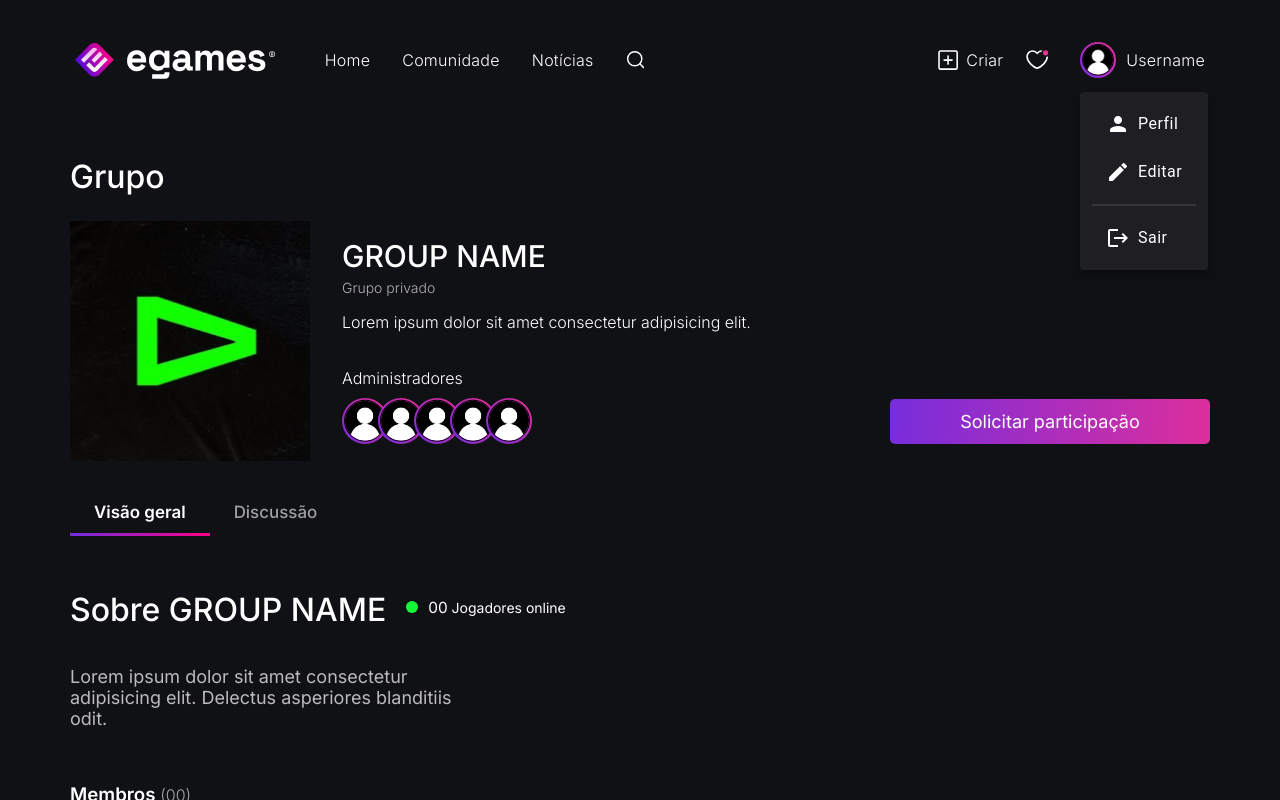
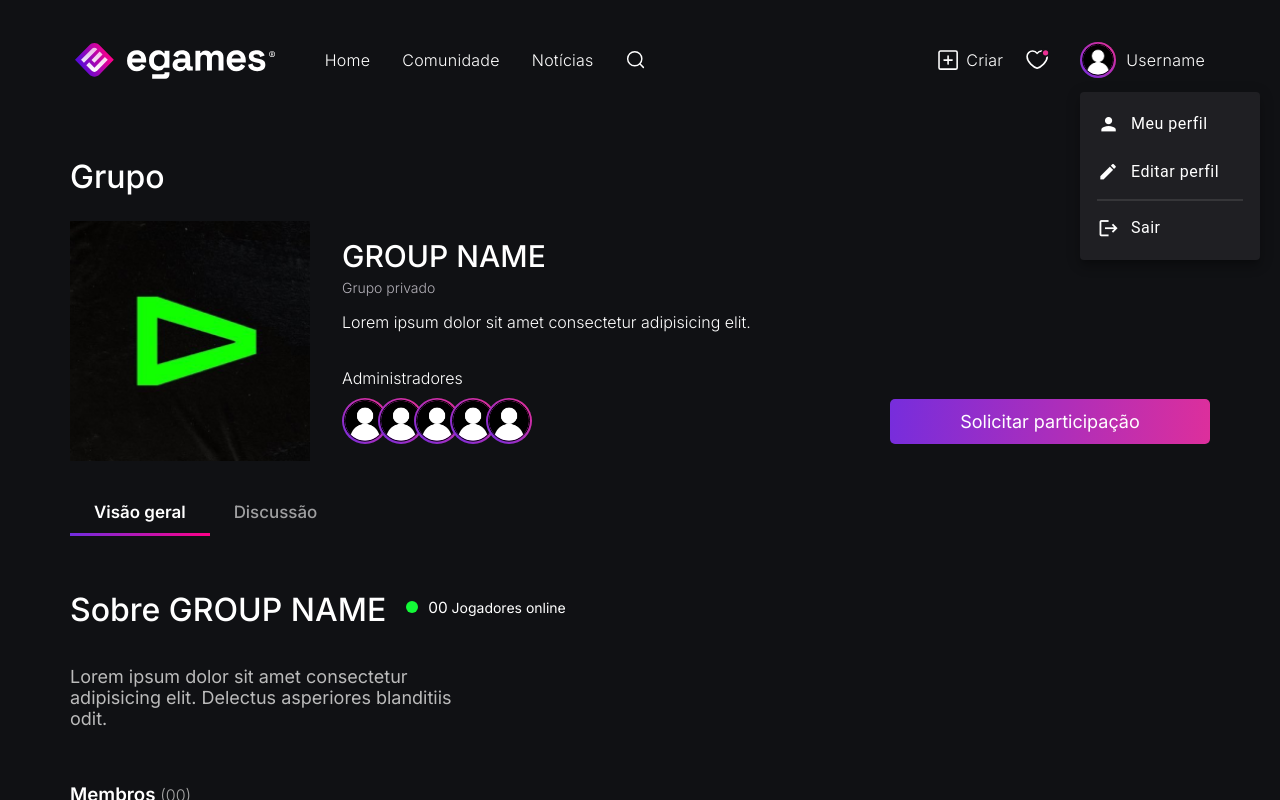
Before and after one commit to alvessleo/PAFT-eGames, an Angular app: page /group in a window 1280 px wide. Both pictures are taken after a click on the link "Username". Built offline with nearby package versions, Linux system fonts and the light colour scheme.

Commit message:
AJUSTE - Arrumando popup da navbar quando clicar no usuario

```diff
--- a/src/app/components/tabs-profile/tabs-profile.component.css
+++ b/src/app/components/tabs-profile/tabs-profile.component.css
@@ -18,6 +18,7 @@ mat-tab-group {
 
 #create-link {
   cursor: pointer;
+  text-decoration: none;
 }
 #create-link .new-group {
   display: flex;
--- a/src/app/components/tabs-profile/tabs-profile.component.html
+++ b/src/app/components/tabs-profile/tabs-profile.component.html
@@ -6,7 +6,7 @@
     <mat-tab label="Grupos">
         <app-item-group></app-item-group>
         <app-item-group></app-item-group>
-        <a id="create-link">
+        <a id="create-link" routerLink="/new-group">
             <div class="new-group">
                 <svg width="77" height="77" viewBox="0 0 77 77" fill="none" xmlns="http://www.w3.org/2000/svg">
                     <g clip-path="url(#clip0_38_560)">
--- a/src/app/components/tabs-profile/tabs-profile.component.scss
+++ b/src/app/components/tabs-profile/tabs-profile.component.scss
@@ -18,6 +18,7 @@ mat-tab-group{
 
 #create-link{
     cursor: pointer;
+    text-decoration: none;
     .new-group{
         display: flex;
         flex-direction: row;
--- a/src/app/components/user-menu-nav/user-menu-nav.component.css
+++ b/src/app/components/user-menu-nav/user-menu-nav.component.css
@@ -3,16 +3,26 @@
   padding: 8px 9px;
 }
 .mat-menu .mat-mdc-menu-content button {
-  padding: 8px 26px;
+  padding: 8px 30px;
 }
 .mat-menu button {
   font-size: 16px;
 }
 .mat-menu button .mat-icon {
   margin-right: 8px;
+  scale: 0.9;
+  transform: translateX(-15px);
+}
+.mat-menu button .edit {
+  font-size: 23px;
+}
+.mat-menu button span {
+  transform: translateX(-11px);
 }
 .mat-menu hr {
   border: 0.5px solid #FFF;
   width: 80%;
   opacity: 10%;
+  margin-top: 3px;
+  margin-bottom: 3px;
 }/*# sourceMappingURL=user-menu-nav.component.css.map */
--- a/src/app/components/user-menu-nav/user-menu-nav.component.html
+++ b/src/app/components/user-menu-nav/user-menu-nav.component.html
@@ -9,8 +9,8 @@
     </a>
 </div>
 <mat-menu #belowMenu="matMenu" yPosition="below" class="mat-menu">
-    <button mat-menu-item routerLink="/profile"><mat-icon>person</mat-icon>Perfil</button>
-    <button mat-menu-item routerLink="/profile-edit"><mat-icon>edit</mat-icon>Editar</button>
+    <button mat-menu-item routerLink="/profile"><mat-icon>person</mat-icon>Meu perfil</button>
+    <button mat-menu-item routerLink="/profile-edit"><mat-icon class="edit">edit</mat-icon>Editar perfil</button>
     <hr id="hrmenufodase">
     <button mat-menu-item routerLink="/login"><mat-icon>logout</mat-icon>Sair</button>
 </mat-menu>
--- a/src/app/components/user-menu-nav/user-menu-nav.component.scss
+++ b/src/app/components/user-menu-nav/user-menu-nav.component.scss
@@ -3,7 +3,7 @@
     background-color: #1F1F23;
     .mat-mdc-menu-content {
         button {
-            padding: 8px 26px;
+            padding: 8px 30px;
         }
 
     }
@@ -12,11 +12,23 @@
         font-size: 16px;
         .mat-icon {
             margin-right: 8px;
+            scale: .9;
+            transform: translateX(-15px);
+        }
+
+        .edit{
+            font-size: 23px;
+        }
+
+        span{
+            transform: translateX(-11px);
         }
     }
     hr {
         border: 0.5px solid #FFF;
         width: 80%;
         opacity: 10%;
+        margin-top: 3px;
+        margin-bottom: 3px;
     }
 }
```
Also changed, not shown: 2 other files (tests, documents, lock files or other folders).
